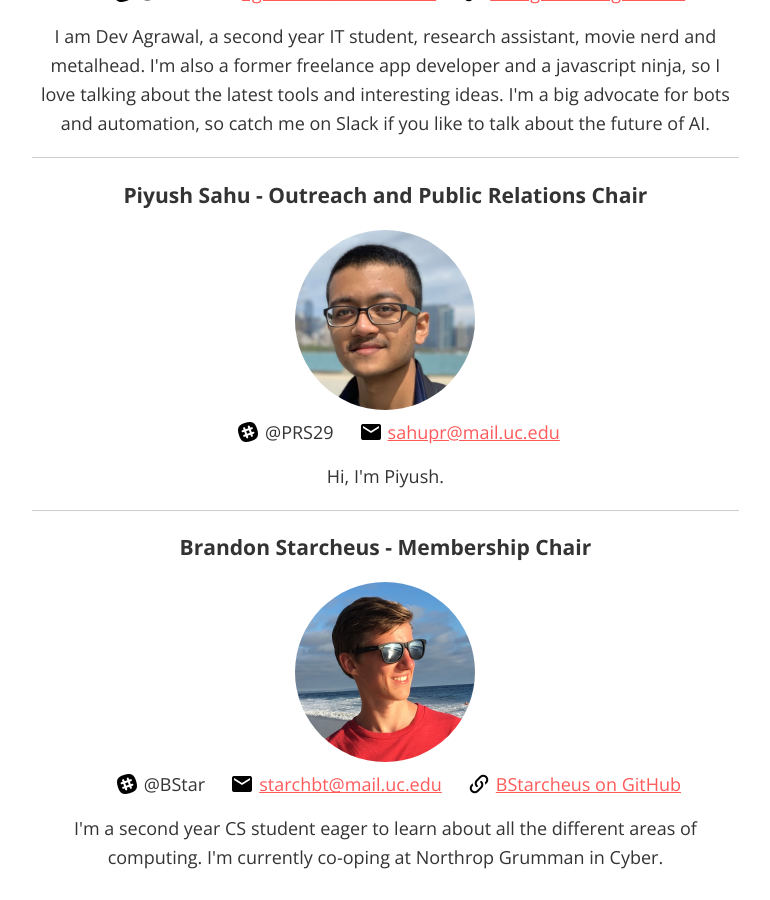
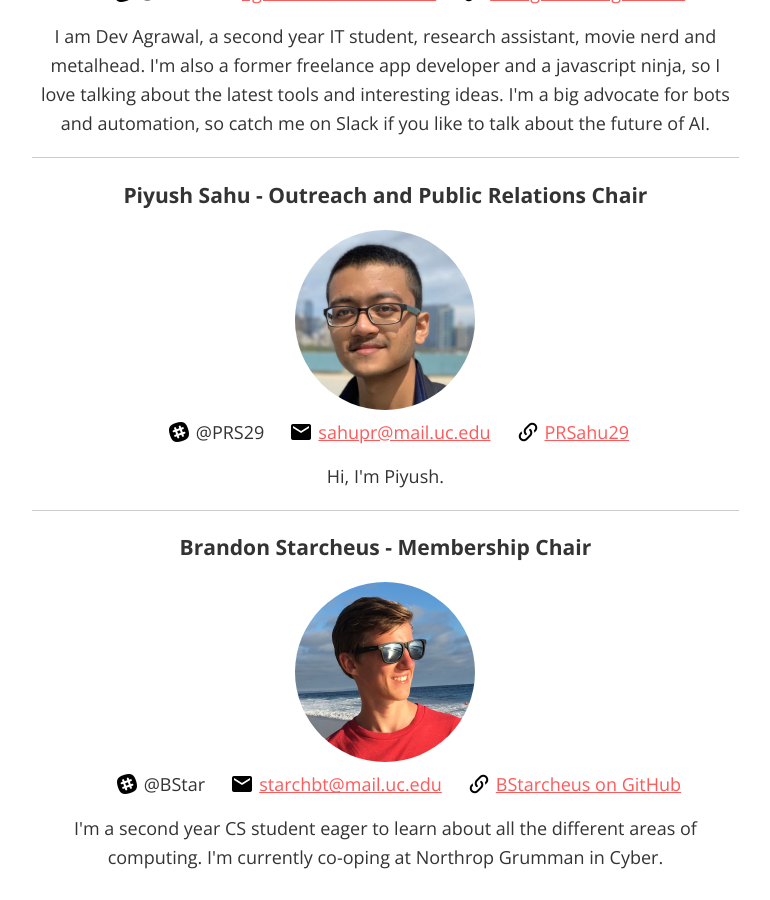
Before and after one commit to ACMatUC/acmatuc.github.io, a Jekyll site: the page built from executives.html, in a window 1280 px wide and 900 px high, scrolled down 2820 px. Shown: the whole window, without its empty margins (343-1113 px from the left). Built offline with Jekyll 4.4.1, drawn with Linux system fonts in a browser that asks for light colours.

Commit message:
Update executives.html

```diff
--- a/executives.html
+++ b/executives.html
@@ -69,7 +69,7 @@ order: 2
 <div class="executive">
   <h3>Piyush Sahu - Outreach and Public Relations Chair</h3>
   <img src="/assets/outreach-chair.jpg" alt="Outreach and Public Relations Chair">
-  <span><img class="icon" src="/assets/slack.png">@PRS29<img class="icon" src="/assets/email.png"><a href="mailto:sahupr@mail.uc.edu">sahupr@mail.uc.edu</a></span>
+  <span><img class="icon" src="/assets/slack.png">@PRS29<img class="icon" src="/assets/email.png"><a href="mailto:sahupr@mail.uc.edu">sahupr@mail.uc.edu</a><img class="icon" src="/assets/link-variant.png"><a href="https://github.com/BStarcheus">PRSahu29</a></span>
   <p>
     Hi, I'm Piyush.
   </p>
```
